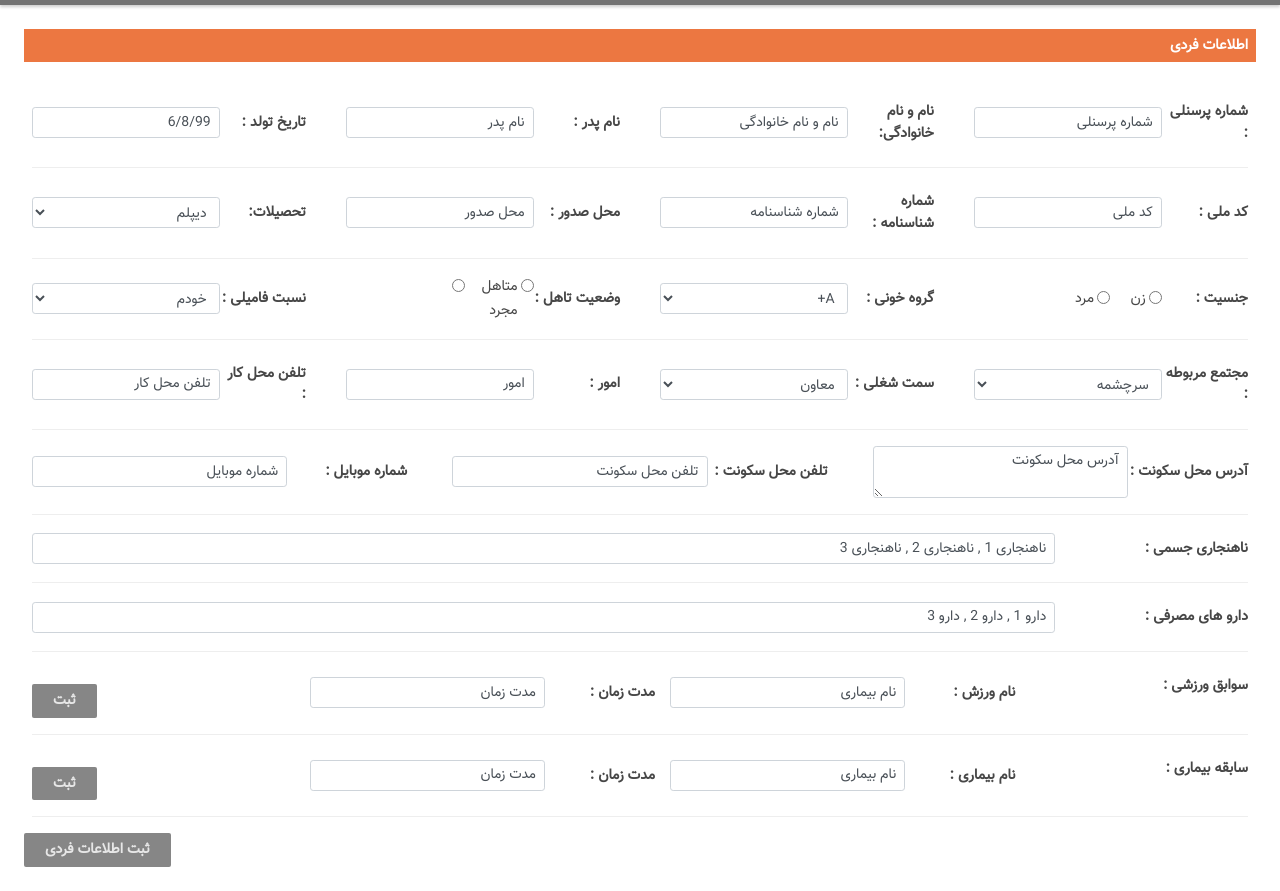
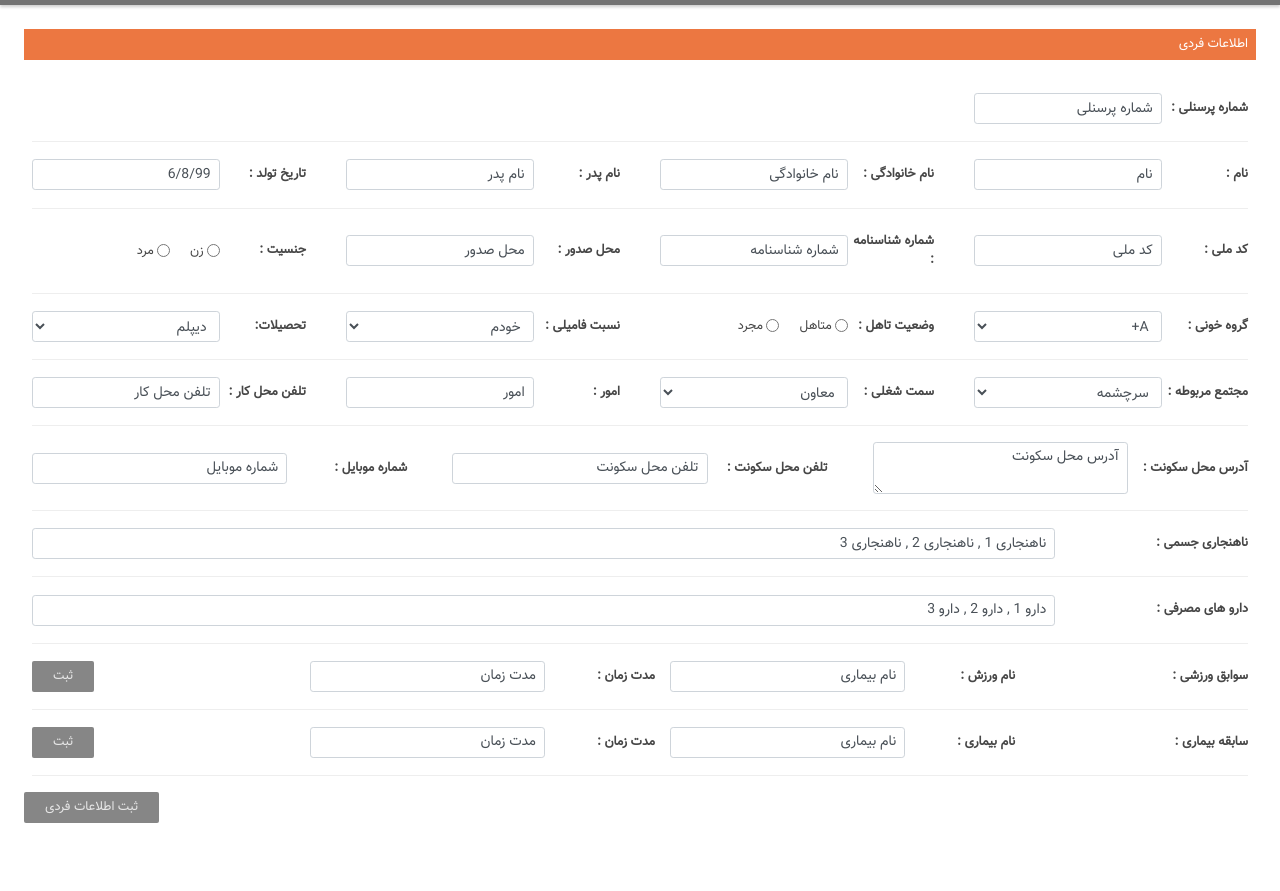
Before and after one commit to bagheriBHR/sport-sarcheshme, a plain HTML site: page personelForm.html in a window 1280 px wide. Shown: the part 48-939 px from the top of the page. After the commit the page ends 895 px from the top, so only its background shows below. Drawn offline with Linux system fonts and the light colour scheme; files whose address does not match are found by name.

Commit message:
improve font sizes

```diff
--- a/personelForm.html
+++ b/personelForm.html
@@ -43,25 +43,34 @@
 
             <div class="customform d-flex flex-wrap justify-content-between py-3 mx-2">
                 <div class="col-12 col-md-3 form-group row d-flex align-items-center mb-0 p-0">
-                    <label for="inputPassword" class="custom-field-title col-sm-4 col-form-label text-right font-weight-bold pl-0">شماره پرسنلی :</label>
+                    <label class="custom-field-title col-sm-4 col-form-label text-right font-weight-bold pl-0">شماره پرسنلی :</label>
                     <div class="col-sm-8 pr-md-0">
                         <input type="text" value="شماره پرسنلی" class="custom-field form-control form-control-sm w-100" id="inputPassword" >
                     </div>
                 </div>
+            </div>
+
+            <div class="customform d-flex flex-wrap justify-content-between py-3 mx-2">
                 <div class="col-12 col-md-3 form-group row d-flex align-items-center mb-0 p-0">
-                    <label for="inputPassword" class="custom-field-title col-sm-4 col-form-label text-right font-weight-bold pl-0">نام و نام خانوادگی: </label>
+                    <label class="custom-field-title col-sm-4 col-form-label text-right font-weight-bold pl-0">نام :</label>
                     <div class="col-sm-8 pr-md-0">
-                        <input type="text" value="نام و نام خانوادگی" class="custom-field form-control form-control-sm w-100" id="inputPassword" >
+                        <input type="text" value="نام " class="custom-field form-control form-control-sm w-100" id="inputPassword" >
                     </div>
                 </div>
                 <div class="col-12 col-md-3 form-group row d-flex align-items-center mb-0 p-0">
-                    <label for="inputPassword" class="custom-field-title col-sm-4 col-form-label text-right font-weight-bold pl-0">نام پدر :</label>
+                    <label class="custom-field-title col-sm-4 col-form-label text-right font-weight-bold pl-0">  نام خانوادگی :  </label>
+                    <div class="col-sm-8 pr-md-0">
+                        <input type="text" value="نام خانوادگی" class="custom-field form-control form-control-sm w-100" id="inputPassword" >
+                    </div>
+                </div>
+                <div class="col-12 col-md-3 form-group row d-flex align-items-center mb-0 p-0">
+                    <label class="custom-field-title col-sm-4 col-form-label text-right font-weight-bold pl-0">نام پدر :</label>
                     <div class="col-sm-8 pr-md-0">
                         <input type="text" value="نام پدر" class="custom-field form-control form-control-sm w-100" id="inputPassword" >
                     </div>
                 </div>
                 <div class="col-12 col-md-3 form-group row d-flex align-items-center mb-0 p-0">
-                    <label for="inputPassword" class="custom-field-title col-sm-4 col-form-label text-right font-weight-bold pl-0">تاریخ تولد :</label>
+                    <label class="custom-field-title col-sm-4 col-form-label text-right font-weight-bold pl-0">تاریخ تولد :</label>
                     <div class="col-sm-8 pr-md-0">
                         <input type="text" value="6/8/99" class="custom-field form-control form-control-sm w-100" id="inputPassword" >
                     </div>
@@ -70,25 +79,75 @@
 
             <div class="customform d-flex flex-wrap justify-content-between py-3 mx-2">
                 <div class="col-12 col-md-3 form-group row d-flex align-items-center mb-0 p-0">
-                    <label for="inputPassword" class="custom-field-title col-sm-4 col-form-label text-right font-weight-bold pl-0">کد ملی :</label>
+                    <label class="custom-field-title col-sm-4 col-form-label text-right font-weight-bold pl-0">کد ملی :</label>
                     <div class="col-sm-8 pr-md-0">
                         <input type="text" value="کد ملی" class="custom-field form-control form-control-sm w-100" id="inputPassword" >
                     </div>
                 </div>
                 <div class="col-12 col-md-3 form-group row d-flex align-items-center mb-0 p-0">
-                    <label for="inputPassword" class="custom-field-title col-sm-4 col-form-label text-right font-weight-bold pl-0">شماره شناسنامه :</label>
+                    <label class="custom-field-title col-sm-4 col-form-label text-right font-weight-bold pl-0">شماره شناسنامه :</label>
                     <div class="col-sm-8 pr-md-0">
                         <input type="text" value="شماره شناسنامه" class="custom-field form-control form-control-sm w-100" id="inputPassword" >
                     </div>
                 </div>
                 <div class="col-12 col-md-3 form-group row d-flex align-items-center mb-0 p-0">
-                    <label for="inputPassword" class="custom-field-title col-sm-4 col-form-label text-right font-weight-bold pl-0">محل صدور :</label>
+                    <label class="custom-field-title col-sm-4 col-form-label text-right font-weight-bold pl-0">محل صدور :</label>
                     <div class="col-sm-8 pr-md-0">
                         <input type="text" value="محل صدور" class="custom-field form-control form-control-sm w-100" id="inputPassword" >
                     </div>
                 </div>
                 <div class="col-12 col-md-3 form-group row d-flex align-items-center mb-0 p-0">
-                    <label for="inputPassword" class="custom-field-title col-sm-4 col-form-label text-right font-weight-bold pl-0">تحصیلات:</label>
+                    <label class="custom-field-title col-sm-4 col-form-label text-right font-weight-bold pl-0">جنسیت :</label>
+                    <div class="col-sm-8 pr-md-0">
+                        <div class="col-sm-8 text-right pr-md-0">
+                            <input class="form-check-input" type="radio" value="" name="gender" id="radio1">
+                            <label class="custom-field-title form-check-label mr-3 ml-3">زن</label>
+
+                            <input class="form-check-input" type="radio" value="" name="gender" id="radio2">
+                            <label class="custom-field-title form-check-label mr-3">مرد</label>
+                        </div>
+                    </div>
+                </div>
+            </div>
+
+            <div class="customform d-flex flex-wrap justify-content-between py-3 mx-2">
+
+                <div class="col-12 col-md-3 form-group row d-flex align-items-center mb-0 p-0">
+                    <label class="custom-field-title col-sm-4 col-form-label text-right font-weight-bold pl-0">گروه خونی :</label>
+                    <div class="col-sm-8 pr-md-0">
+                        <select class="custom-field form-control form-control-sm" id="exampleFormControlSelect1">
+                            <option>ََA+</option>
+                            <option>ََB+</option>
+                            <option>AََB</option>
+                            <option>ََO+</option>
+                        </select>
+                    </div>
+                </div>
+                <div class="col-12 col-md-3 form-group row d-flex align-items-center mb-0 p-0">
+                    <label class="custom-field-title col-sm-4 col-form-label text-right font-weight-bold pl-0">وضعیت تاهل :</label>
+                    <div class="col-sm-8 pr-md-0">
+                        <div class="col-sm-8 text-right pr-md-0">
+                            <input class="form-check-input" type="radio" value="" name="gender" id="radio1">
+                            <label class="custom-field-title form-check-label mr-3 ml-3">متاهل</label>
+
+                            <input class="form-check-input" type="radio" value="" name="gender" id="radio2">
+                            <label class="custom-field-title form-check-label mr-3">مجرد</label>
+                        </div>
+                    </div>
+                </div>
+                <div class="col-12 col-md-3 form-group row d-flex align-items-center mb-0 p-0">
+                    <label class="custom-field-title col-sm-4 col-form-label text-right font-weight-bold pl-0">نسبت فامیلی :</label>
+                    <div class="col-sm-8 pr-md-0">
+                        <select class="custom-field form-control form-control-sm" id="exampleFormControlSelect1">
+                            <option>خودم</option>
+                            <option>همسر</option>
+                            <option>فرزند</option>
+                            <option>تحت تکفل</option>
+                        </select>
+                    </div>
+                </div>
+                <div class="col-12 col-md-3 form-group row d-flex align-items-center mb-0 p-0">
+                    <label class="custom-field-title col-sm-4 col-form-label text-right font-weight-bold pl-0">تحصیلات:</label>
                     <div class="col-sm-8 pr-md-0">
                         <select class="custom-field form-control form-control-sm" id="exampleFormControlSelect1">
                             <option>دیپلم</option>
@@ -104,57 +163,7 @@
             <div class="customform d-flex flex-wrap justify-content-between py-3 mx-2">
 
                 <div class="col-12 col-md-3 form-group row d-flex align-items-center mb-0 p-0">
-                    <label for="inputPassword" class="custom-field-title col-sm-4 col-form-label text-right font-weight-bold pl-0">جنسیت :</label>
-                    <div class="col-sm-8 pr-md-0">
-                        <div class="col-sm-8 text-right pr-md-0">
-                            <input class="form-check-input" type="radio" value="" name="gender" id="radio1">
-                            <label class="custom-field-title form-check-label mr-3 ml-3">زن</label>
-
-                            <input class="form-check-input" type="radio" value="" name="gender" id="radio2">
-                            <label class="custom-field-title form-check-label mr-3">مرد</label>
-                        </div>
-                    </div>
-                </div>
-                <div class="col-12 col-md-3 form-group row d-flex align-items-center mb-0 p-0">
-                    <label for="inputPassword" class="custom-field-title col-sm-4 col-form-label text-right font-weight-bold pl-0">گروه خونی :</label>
-                    <div class="col-sm-8 pr-md-0">
-                        <select class="custom-field form-control form-control-sm" id="exampleFormControlSelect1">
-                            <option>ََA+</option>
-                            <option>ََB+</option>
-                            <option>AََB</option>
-                            <option>ََO+</option>
-                        </select>
-                    </div>
-                </div>
-                <div class="col-12 col-md-3 form-group row d-flex align-items-center mb-0 p-0">
-                    <label for="inputPassword" class="custom-field-title col-sm-4 col-form-label text-right font-weight-bold pl-0">وضعیت تاهل :</label>
-                    <div class="col-sm-8 pr-md-0">
-                        <div class="col-sm-8 text-right pr-md-0">
-                            <input class="form-check-input" type="radio" value="" name="gender" id="radio1">
-                            <label class="custom-field-title form-check-label mr-3 ml-3">متاهل</label>
-
-                            <input class="form-check-input" type="radio" value="" name="gender" id="radio2">
-                            <label class="custom-field-title form-check-label mr-3">مجرد</label>
-                        </div>
-                    </div>
-                </div>
-                <div class="col-12 col-md-3 form-group row d-flex align-items-center mb-0 p-0">
-                    <label for="inputPassword" class="custom-field-title col-sm-4 col-form-label text-right font-weight-bold pl-0">نسبت فامیلی :</label>
-                    <div class="col-sm-8 pr-md-0">
-                        <select class="custom-field form-control form-control-sm" id="exampleFormControlSelect1">
-                            <option>خودم</option>
-                            <option>همسر</option>
-                            <option>فرزند</option>
-                            <option>تحت تکفل</option>
-                        </select>
-                    </div>
-                </div>
-            </div>
-
-            <div class="customform d-flex flex-wrap justify-content-between py-3 mx-2">
-
-                <div class="col-12 col-md-3 form-group row d-flex align-items-center mb-0 p-0">
-                    <label for="inputPassword" class="custom-field-title col-sm-4 col-form-label text-right font-weight-bold pl-0">مجتمع مربوطه :</label>
+                    <label class="custom-field-title col-sm-4 col-form-label text-right font-weight-bold pl-0">مجتمع مربوطه :</label>
                     <div class="col-sm-8 pr-md-0">
                         <select class="custom-field form-control form-control-sm" id="exampleFormControlSelect1">
                             <option>سرچشمه</option>
@@ -163,7 +172,7 @@
                     </div>
                 </div>
                 <div class="col-12 col-md-3 form-group row d-flex align-items-center mb-0 p-0">
-                    <label for="inputPassword" class="custom-field-title col-sm-4 col-form-label text-right font-weight-bold pl-0">سمت شغلی :</label>
+                    <label class="custom-field-title col-sm-4 col-form-label text-right font-weight-bold pl-0">سمت شغلی :</label>
                     <div class="col-sm-8 pr-md-0">
                         <select class="custom-field form-control form-control-sm" id="exampleFormControlSelect1">
                             <option>معاون</option>
@@ -174,13 +183,13 @@
                     </div>
                 </div>
                 <div class="col-12 col-md-3 form-group row d-flex align-items-center mb-0 p-0">
-                    <label for="inputPassword" class="custom-field-title col-sm-4 col-form-label text-right font-weight-bold pl-0">امور :</label>
+                    <label class="custom-field-title col-sm-4 col-form-label text-right font-weight-bold pl-0">امور :</label>
                     <div class="col-sm-8 pr-md-0">
                         <input type="text" value="امور" class="custom-field form-control form-control-sm w-100" id="inputPassword" >
                     </div>
                 </div>
                 <div class="col-12 col-md-3 form-group row d-flex align-items-center mb-0 p-0">
-                    <label for="inputPassword" class="custom-field-title col-sm-4 col-form-label text-right font-weight-bold pl-0">تلفن محل کار :</label>
+                    <label class="custom-field-title col-sm-4 col-form-label text-right font-weight-bold pl-0">تلفن محل کار :</label>
                     <div class="col-sm-8 pr-md-0">
                         <input type="text" value="تلفن محل کار" class="custom-field form-control form-control-sm w-100" id="inputPassword" >
                     </div>
@@ -189,19 +198,19 @@
 
             <div class="customform d-flex flex-wrap justify-content-between py-3 mx-2">
                 <div class="col-12 col-md-4 form-group row d-flex align-items-center mb-0 p-0">
-                    <label for="inputPassword" class="custom-field-title col-sm-4 col-form-label text-right font-weight-bold pl-0">آدرس محل سکونت :</label>
+                    <label class="custom-field-title col-sm-4 col-form-label text-right font-weight-bold pl-0">آدرس محل سکونت :</label>
                     <div class="col-sm-8 pr-md-0">
                         <textarea class="custom-field form-control form-control-sm"s="3" aria-label="With textarea">آدرس محل سکونت</textarea>
                     </div>
                 </div>
                 <div class="col-12 col-md-4 form-group row d-flex align-items-center mb-0 p-0">
-                    <label for="inputPassword" class="custom-field-title col-sm-4 col-form-label text-right font-weight-bold pl-0"> تلفن محل سکونت :</label>
+                    <label class="custom-field-title col-sm-4 col-form-label text-right font-weight-bold pl-0"> تلفن محل سکونت :</label>
                     <div class="col-sm-8 pr-md-0">
                         <input type="text" value="تلفن محل سکونت" class="custom-field form-control form-control-sm" >
                     </div>
                 </div>
                 <div class="col-12 col-md-4 form-group row d-flex align-items-center mb-0 p-0">
-                    <label for="inputPassword" class="custom-field-title col-sm-4 col-form-label text-right font-weight-bold pl-0"> شماره موبایل :</label>
+                    <label class="custom-field-title col-sm-4 col-form-label text-right font-weight-bold pl-0"> شماره موبایل :</label>
                     <div class="col-sm-8 pr-md-0">
                         <input type="text" value="شماره موبایل" class="custom-field form-control form-control-sm" >
                     </div>
@@ -210,7 +219,7 @@
 
             <div class="customform py-3 mx-2">
                 <div class="form-group row d-flex align-items-center mb-0 p-0">
-                    <label for="inputPassword" class="custom-field-title col-sm-2 col-form-label text-right font-weight-bold pl-0"> ناهنجاری جسمی :</label>
+                    <label class="custom-field-title col-sm-2 col-form-label text-right font-weight-bold pl-0"> ناهنجاری جسمی :</label>
                     <div class="col-sm-10 pr-md-0">
                         <input type="text" value="ناهنجاری 1 , ناهنجاری 2 , ناهنجاری 3" class="custom-field form-control form-control-sm" >
                     </div>
@@ -219,49 +228,49 @@
 
             <div class="customform py-3 mx-2">
                 <div class="form-group row d-flex align-items-center mb-0 p-0">
-                    <label for="inputPassword" class="custom-field-title col-sm-2 col-form-label text-right font-weight-bold pl-0"> دارو های مصرفی :</label>
+                    <label class="custom-field-title col-sm-2 col-form-label text-right font-weight-bold pl-0"> دارو های مصرفی :</label>
                     <div class="col-sm-10 pr-md-0">
                         <input type="text" value="دارو 1 , دارو 2 , دارو 3" class="custom-field form-control form-control-sm" >
                     </div>
                 </div>
             </div>
 
-            <div class="customform d-flex flex-wrap justify-content-between py-3 mx-2">
-                <label for="inputPassword" class="custom-field-title col-sm-2 col-form-label text-right font-weight-bold px-0">سوابق ورزشی :</label>
+            <div class="customform d-flex flex-wrap align-items-center justify-content-between py-3 mx-2">
+                <label class="custom-field-title col-sm-2 col-form-label text-right font-weight-bold px-0">سوابق ورزشی :</label>
                 <div class="col-12 col-md-8 d-flex">
                     <div class="col-sm-6 pl-md-0 form-group row d-flex align-items-center w-100 mb-0">
-                        <label for="inputPassword" class="custom-field-title col-sm-4 col-form-label text-right font-weight-bold pl-0">نام ورزش :</label>
+                        <label class="custom-field-title col-sm-4 col-form-label text-right font-weight-bold pl-0">نام ورزش :</label>
                         <div class="col-sm-8 pr-md-0">
                             <input type="text" value="نام بیماری" class="custom-field form-control form-control-sm" >
                         </div>
                     </div>
                     <div class="col-sm-6 pl-md-0 form-group row d-flex align-items-center w-100 mb-0">
-                        <label for="inputPassword" class="custom-field-title col-sm-4 col-form-label text-right font-weight-bold pl-0"> مدت زمان :</label>
+                        <label class="custom-field-title col-sm-4 col-form-label text-right font-weight-bold pl-0"> مدت زمان :</label>
                         <div class="col-sm-8 pr-md-0">
                             <input type="text" value="مدت زمان" class="custom-field form-control form-control-sm" >
                         </div>
                     </div>
                 </div>
-                <button class="btn custombutton mt-3 mr-auto">ثبت</button>
+                <button class="btn custombutton mt-3 mt-md-0 mr-auto">ثبت</button>
             </div>
 
-            <div class="customform d-flex flex-wrap justify-content-between py-3 mx-2">
-                <label for="inputPassword" class="custom-field-title col-sm-2 col-form-label text-right font-weight-bold px-0">سابقه بیماری :</label>
+            <div class="customform d-flex flex-wrap align-items-center justify-content-between py-3 mx-2">
+                <label class="custom-field-title col-sm-2 col-form-label text-right font-weight-bold px-0">سابقه بیماری :</label>
                 <div class="col-12 col-md-8 d-flex">
                     <div class="col-sm-6 pl-md-0 form-group row d-flex align-items-center w-100 mb-0">
-                        <label for="inputPassword" class="custom-field-title col-sm-4 col-form-label text-right font-weight-bold pl-0">نام بیماری :</label>
+                        <label class="custom-field-title col-sm-4 col-form-label text-right font-weight-bold pl-0">نام بیماری :</label>
                         <div class="col-sm-8 pr-md-0">
                             <input type="text" value="نام بیماری" class="custom-field form-control form-control-sm" >
                         </div>
                     </div>
                     <div class="col-sm-6 pl-md-0 form-group row d-flex align-items-center w-100 mb-0">
-                        <label for="inputPassword" class="custom-field-title col-sm-4 col-form-label text-right font-weight-bold pl-0"> مدت زمان :</label>
+                        <label class="custom-field-title col-sm-4 col-form-label text-right font-weight-bold pl-0"> مدت زمان :</label>
                         <div class="col-sm-8 pr-md-0">
                             <input type="text" value="مدت زمان" class="custom-field form-control form-control-sm" >
                         </div>
                     </div>
                 </div>
-                <button class="btn custombutton mt-3 mr-auto">ثبت</button>
+                <button class="btn custombutton mt-3 mt-md-0 mr-auto">ثبت</button>
             </div>
 
             <button class="btn custombutton mt-3 "> ثبت اطلاعات فردی</button>
--- a/scss/style.scss
+++ b/scss/style.scss
@@ -44,7 +44,7 @@ $buttonColor: #868686;
     color: #836866;
   }
   .title2 {
-    font-size: 1.1rem;
+    font-size: 1rem;
     color: #836866;
   }
 }
@@ -146,7 +146,7 @@ $buttonColor: #868686;
   background-color: $bgGray;
   box-shadow: 0 0 4px rgba(0, 0, 0, 0.1);
   h2 {
-    font-size: 1rem;
+    font-size: 0.9rem;
     border-bottom: 1px solid #eeeeee;
     color: #6b7174;
     font-weight: bold;
@@ -164,7 +164,7 @@ $buttonColor: #868686;
   }
   span {
     color: #8a8989;
-    font-size: 0.9rem;
+    font-size: 1rem;
     font-weight: bold;
   }
   .down {
@@ -201,6 +201,7 @@ $buttonColor: #868686;
     width: 100%;
     padding-left: 40px;
     background-color: transparent;
+    font-size: 0.9rem;
 
     @include input();
   }
@@ -210,7 +211,7 @@ $buttonColor: #868686;
     color: #bbbbbb;
   }
   .add {
-    font-size: 0.9rem;
+    font-size: 0.8rem;
     font-weight: bold;
     text-decoration: none;
     color: rgba(0, 0, 0, 0.7);
@@ -224,7 +225,7 @@ $buttonColor: #868686;
   thead {
     background-color: $bgGray;
     color: rgba(0, 0, 0, 0.7) !important;
-    font-size: 0.9rem;
+    font-size: 0.8rem;
   }
   tr td {
     vertical-align: middle !important;
@@ -244,6 +245,7 @@ $buttonColor: #868686;
 .date a {
   color: rgba(0, 0, 0, 0.7);
   text-decoration: none;
+  font-size: 0.8rem;
 
   &:hover {
     color: #000;
@@ -256,8 +258,7 @@ $buttonColor: #868686;
     background-color: $orangeColor;
     color: #fff;
     text-align: right;
-    font-size: 1rem;
-    font-weight: bold;
+    font-size: 0.9rem;
     padding: 10px;
   }
   ul {
@@ -277,10 +278,9 @@ $buttonColor: #868686;
 
 .form-title {
   color: #fff !important;
-  font-size: 0.9rem;
+  font-size: 0.8rem;
   background-color: $orangeColor;
   border-radius: 0;
-  font-weight: bold;
   &:hover {
     color: #fff;
   }
@@ -289,7 +289,7 @@ $buttonColor: #868686;
   border-bottom: 1px solid #eeeeee;
 }
 .custom-field-title {
-  font-size: 0.9rem;
+  font-size: 0.8rem;
   color: rgb(71, 71, 71);
 }
 .custom-field {
@@ -300,9 +300,8 @@ $buttonColor: #868686;
 }
 .custombutton {
   background-color: $buttonColor;
-  font-size: 0.9rem;
+  font-size: 0.8rem;
   color: rgb(231, 231, 231);
-  font-weight: bold;
   transition: all 0.3s;
   border-radius: 2px;
   padding: 5px 20px !important;
```
Also changed, not shown: bodyAnalyzeForm.html (+31 -31 lines), single.html (+54 -40 lines), css/style.css, 1 other file.
